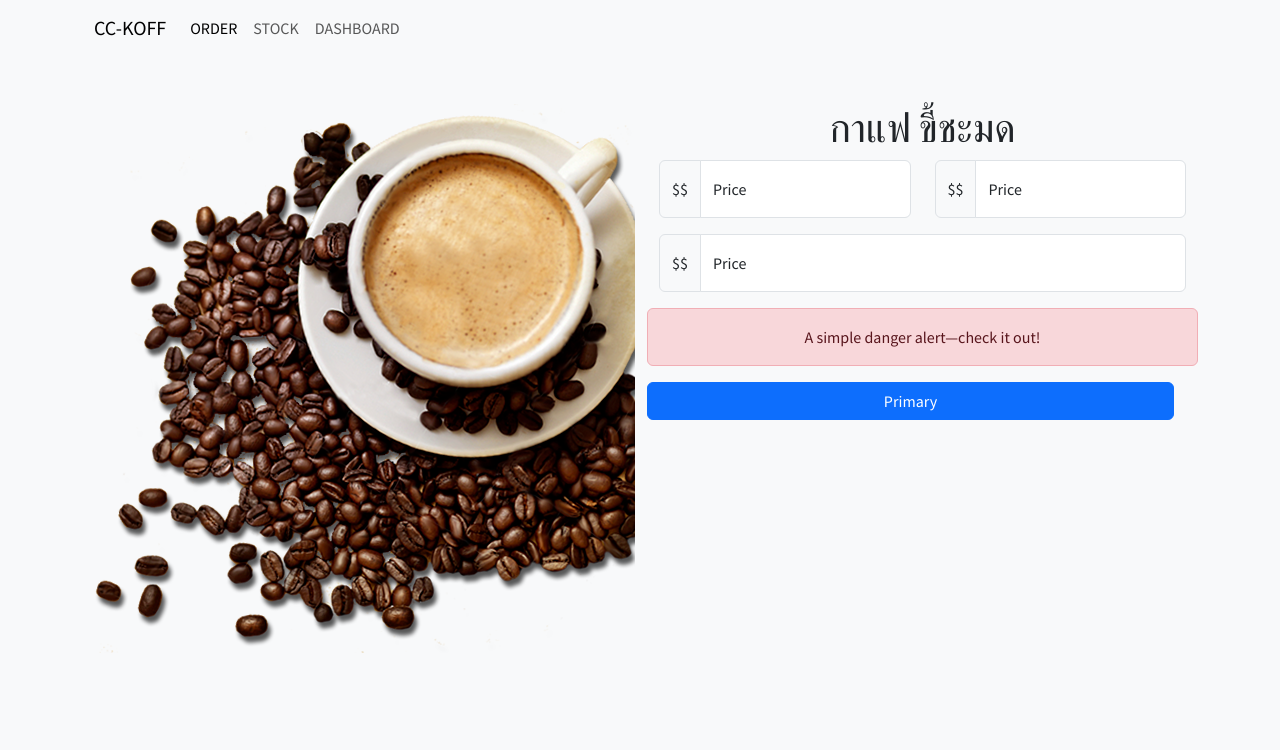
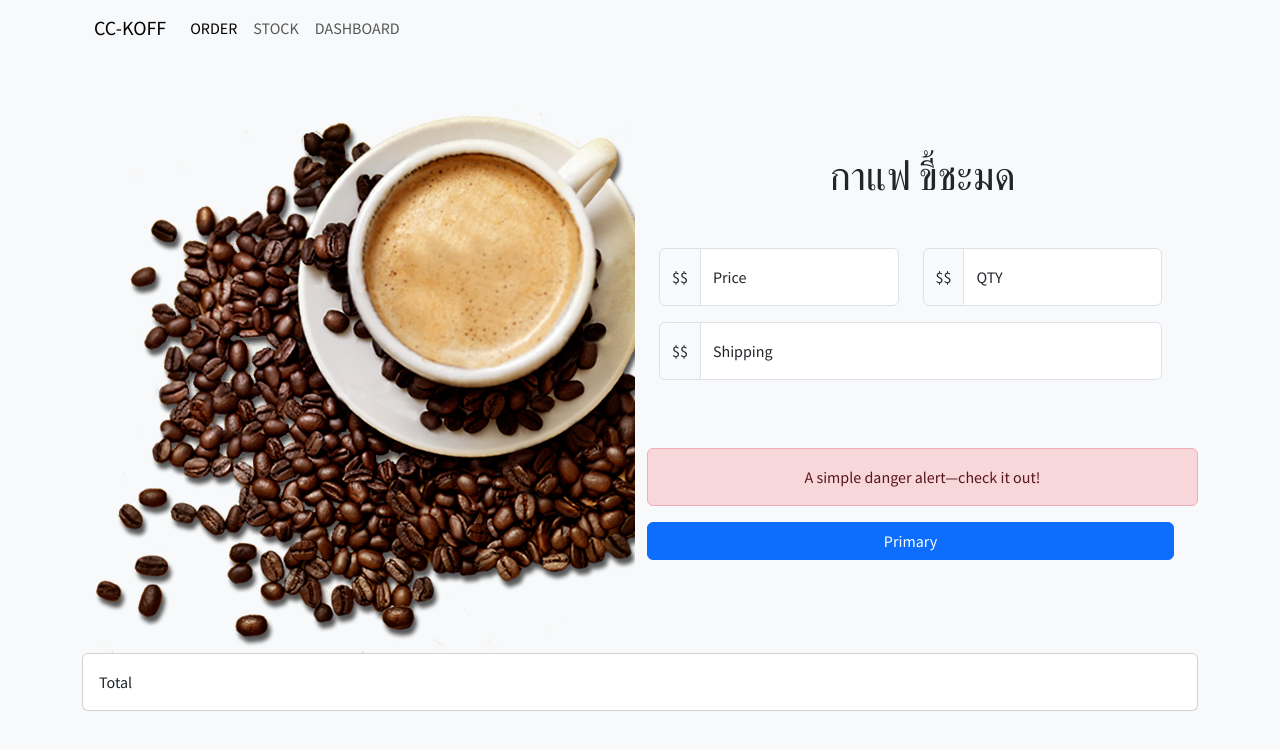
Before and after one commit to issarapong/kkoff, a plain HTML site: page index.html in a window 1280 px wide. Drawn offline with nearby package versions, Linux system fonts and the light colour scheme.

Commit message:
จัด padding และส่วนอื่นๆ

```diff
--- a/index.html
+++ b/index.html
@@ -45,11 +45,12 @@
             </div>
             <!--RIGHT side-->
             <div class="col">
-                <h1>กาแฟ ขี้ชะมด</h1>
+                <h1 class="my-5">กาแฟ ขี้ชะมด</h1>
                 <!--Addform-->
                 <form class="row">
                     <!-- add input group https://getbootstrap.com/docs/5.3/forms/floating-labels/#input-groups -->
-
+                  <!--FORM ROW 1-->
+                  <div class ="row mb-1">
                     <div class="col">
                         <div class="input-group mb-3">
                             <span class="input-group-text">$$</span>
@@ -64,7 +65,7 @@
                             <span class="input-group-text">$$</span>
                             <div class="form-floating">
                                 <input type="text" class="form-control" id="floatingInputGroup1" placeholder="Price">
-                                <label for="floatingInputGroup1">Price</label>
+                                <label for="floatingInputGroup1">QTY</label>
                             </div>
                         </div>
                     </div>
@@ -73,13 +74,13 @@
                             <span class="input-group-text">$$</span>
                             <div class="form-floating">
                                 <input type="text" class="form-control" id="floatingInputGroup1" placeholder="Price">
-                                <label for="floatingInputGroup1">Price</label>
+                                <label for="floatingInputGroup1">Shipping</label>
                             </div>
                         </div>
                     </div>
-
+                </div>
                     <!--FORM ROW 2-->
-                    <div class="row"></div>
+                    <div class="row mb-5"></div>
 
                     <!--Error Display-->
                     <div class="alert alert-danger" role="alert">
@@ -95,6 +96,10 @@
 
         </div>
     </main>
+<!--Total #3-->
+<div class ="card">
+    <div class="card-body">Total</div>
+</div>
 
 </body>
 
```
